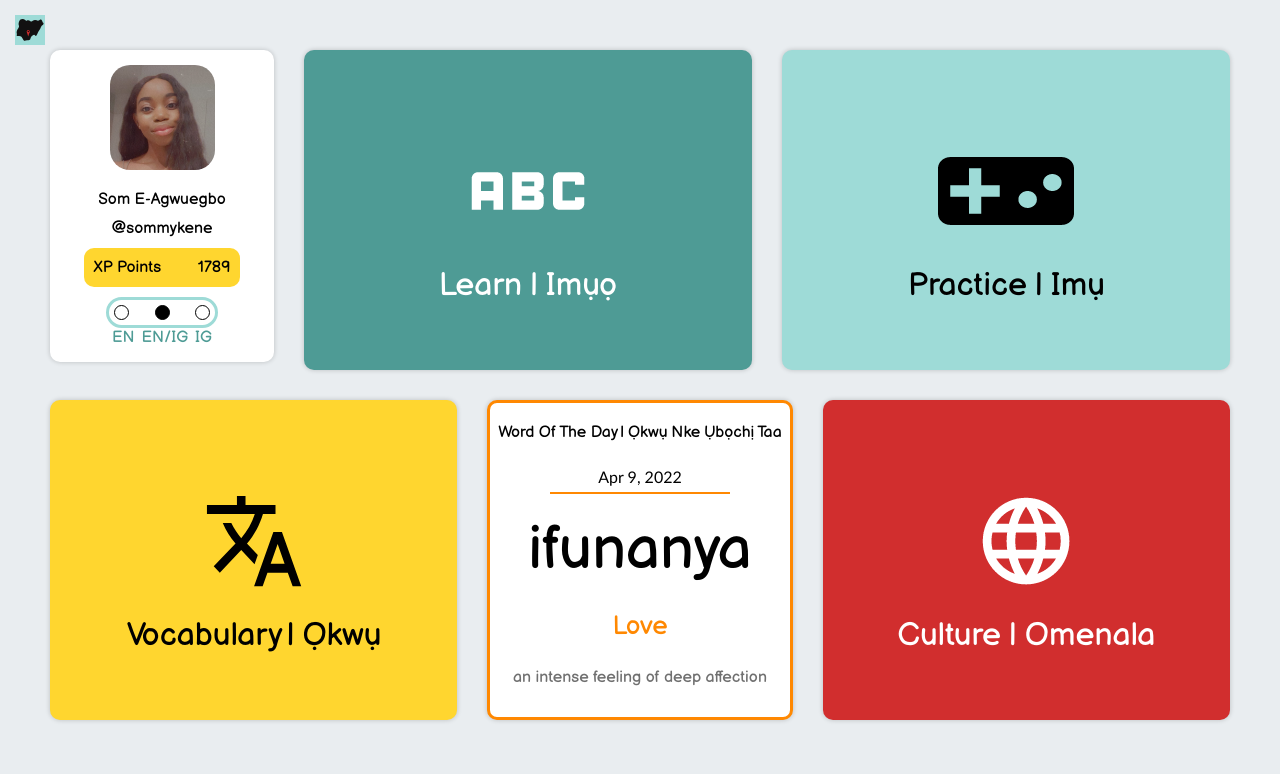
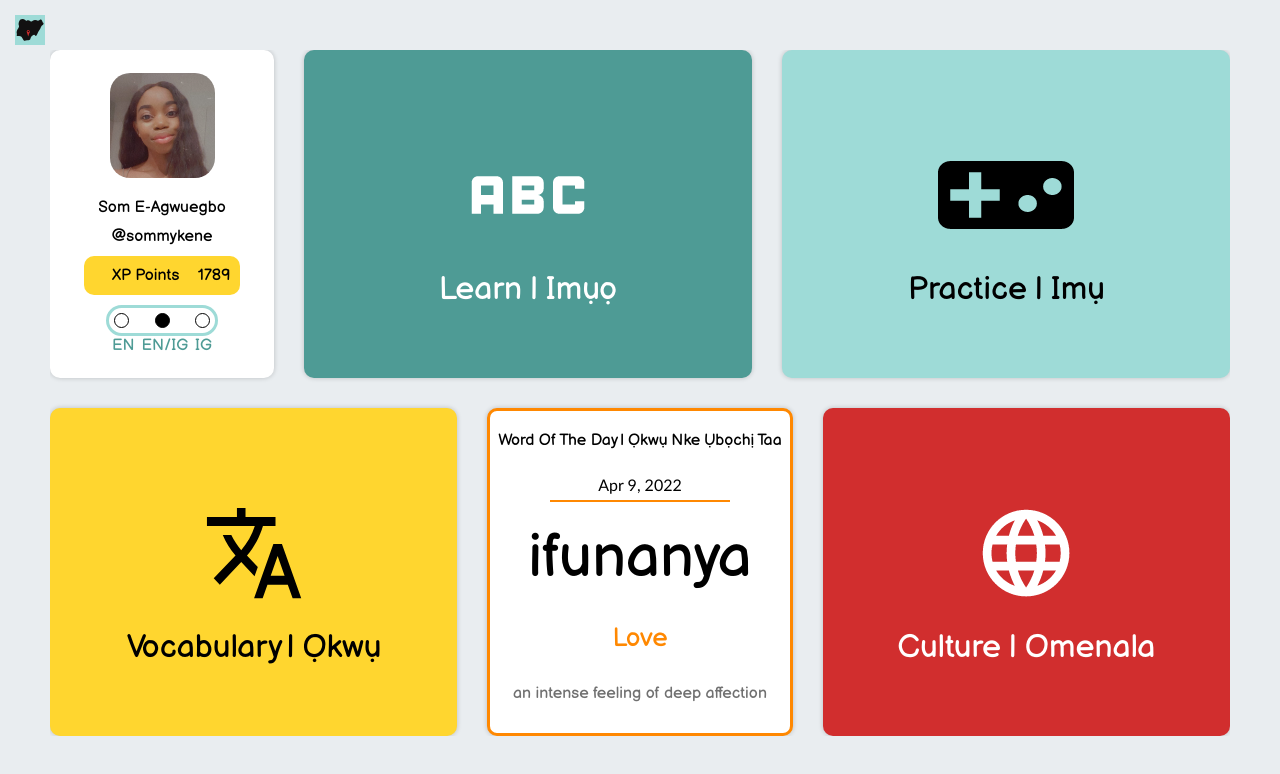
Before and after one commit to sommykene/coc251-project-v3, a React (Create React App) app: page / in a window 1280 px wide. Shown: the top 774 px of the page. Built offline with nearby package versions, Linux system fonts and the light colour scheme.

Commit message:
made profile card same height

```diff
--- a/src/components/ProfileCard.js
+++ b/src/components/ProfileCard.js
@@ -1,5 +1,4 @@
 import React from "react";
-import { Link } from "react-router-dom";
 import { color } from "../assets/colors/colors";
 
 import profileImage from "../assets/images/profile.png";
@@ -7,7 +6,7 @@ import ToggleSwitch from "./ToggleSwitch";
 
 function ProfileCard() {
   return (
-    <div style={styles.card} className="card balsamiq">
+    <div style={styles.card} className="section-cards balsamiq">
       <img style={styles.profileImage} src={profileImage} />
       <span style={{ margin: "10px 0" }}>Som E-Agwuegbo</span>
       <span>@sommykene</span>
@@ -30,6 +29,7 @@ const styles = {
   card: {
     padding: "15px 0",
     alignItems: "center",
+    backgroundColor: color.white,
   },
   profileImage: {
     marginBottom: "10px",
--- a/src/screens/home/HomeScreen.css
+++ b/src/screens/home/HomeScreen.css
@@ -1,6 +1,7 @@
 #homescreen {
   display: flex;
   flex-direction: column;
+  overflow: hidden;
 }
 
 #homescreen .rowone,
@@ -28,7 +29,7 @@
   align-items: center;
   text-align: center;
   padding: 20px 0;
-  height: 40vh;
+  height: 41vh;
   box-shadow: 0px 0px 5px rgba(0, 0, 0, 0.2);
 }
 
```
